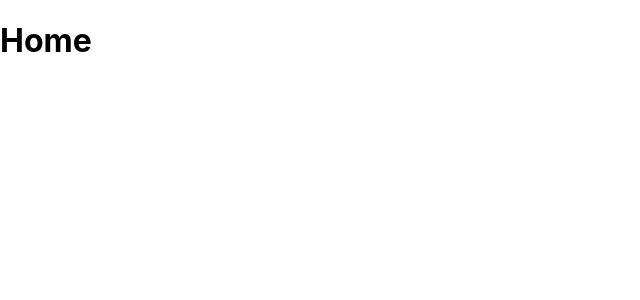
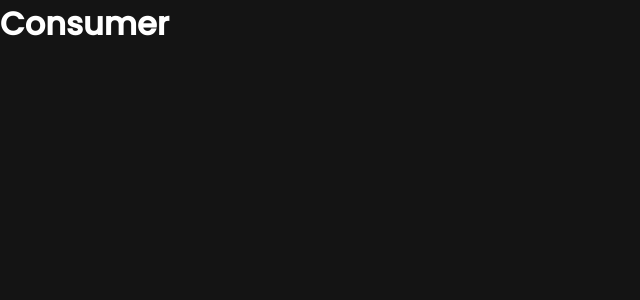
Before and after one commit to timorust/client, a React (Create React App) app: page / in a window 1280 px wide. Shown: the top 300 px of the page, without its empty margins (0-640 px from the left). Built offline with nearby package versions, Linux system fonts and the light colour scheme.

Commit message:
layout comp

```diff
--- /dev/null
+++ b/src/components/layout/index.module.css
@@ -0,0 +1,5 @@
+.main {
+  width: 80%;
+  height: 100%;
+  margin-inline: auto;
+}
--- /dev/null
+++ b/src/components/layout/index.tsx
@@ -0,0 +1,17 @@
+import React from "react";
+import { Layout as AntLayout } from "antd";
+import styles from "./index.module.css";
+
+type Props = {
+  children: React.ReactNode;
+};
+
+export const Layout = ({ children }: Props) => {
+  return (
+    <div className={styles.main}>
+      <AntLayout.Content style={{ height: "100%" }}>
+        {children}
+      </AntLayout.Content>
+    </div>
+  );
+};
--- a/src/index.css
+++ b/src/index.css
@@ -1,13 +1,26 @@
-body {
+@import url("https://fonts.googleapis.com/css2?family=Poppins:wght@500&display=swap");
+
+* {
   margin: 0;
-  font-family: -apple-system, BlinkMacSystemFont, 'Segoe UI', 'Roboto', 'Oxygen',
-    'Ubuntu', 'Cantarell', 'Fira Sans', 'Droid Sans', 'Helvetica Neue',
-    sans-serif;
-  -webkit-font-smoothing: antialiased;
-  -moz-osx-font-smoothing: grayscale;
+  padding: 0;
+  box-sizing: border-box;
 }
 
+html,
+body,
+body > div {
+  height: 100%;
+}
+body {
+  font-family: "Poppins", sans-serif;
+  background-color: #141414;
+  color: white;
+}
+
+a {
+  text-decoration: none;
+}
 code {
-  font-family: source-code-pro, Menlo, Monaco, Consolas, 'Courier New',
+  font-family: source-code-pro, Menlo, Monaco, Consolas, "Courier New",
     monospace;
 }
--- /dev/null
+++ b/src/pages/login/index.tsx
@@ -0,0 +1,9 @@
+import { Layout } from "../../components/layout";
+
+export const Login = () => {
+  return (
+    <Layout>
+      <div>Login</div>
+    </Layout>
+  );
+};
--- /dev/null
+++ b/src/pages/register/index.tsx
@@ -0,0 +1,3 @@
+export const Register = () => {
+  return <div>Register</div>;
+};
```
Also changed, not shown: src/index.tsx (+6 -4 lines), tsconfig.json (+2 -8 lines).
